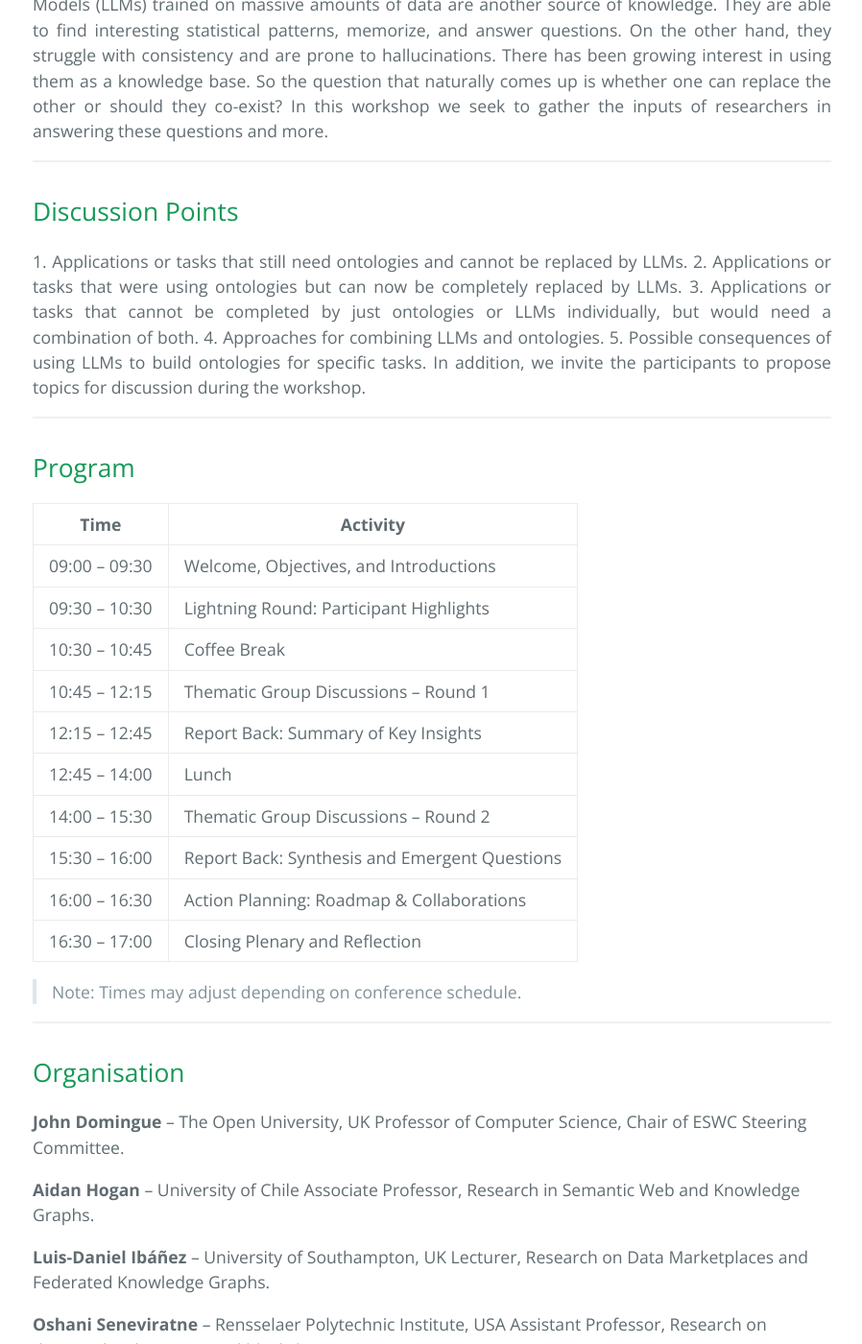
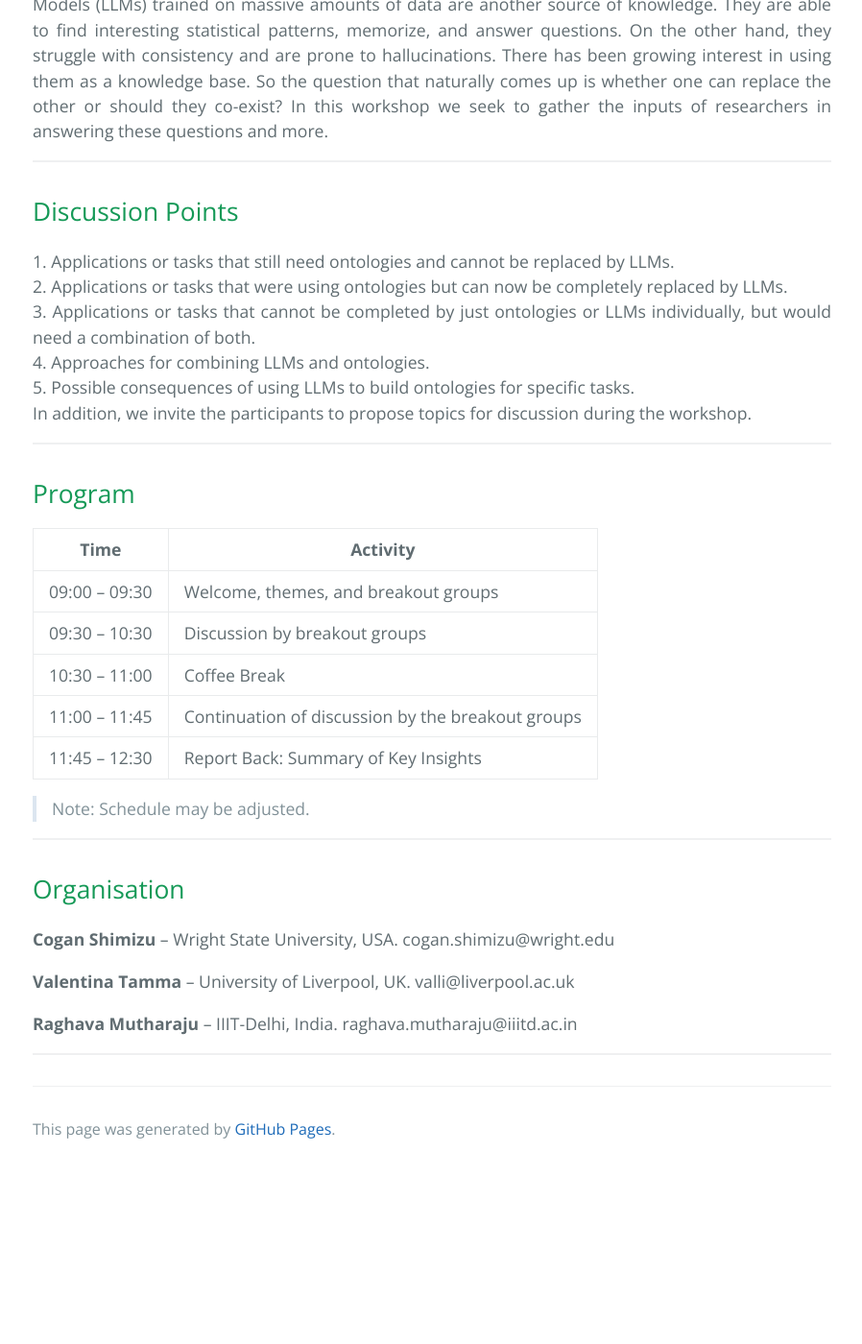
Before and after one commit to ontology-llm/ontology-llm.github.io, a Jekyll site: the page built from index.md, in a window 1280 px wide and 1400 px high, scrolled down 628 px. Shown: the whole window at 96% size, without its empty margins (190-1088 px from the left). Built offline with Jekyll 4.4.1, drawn with Linux system fonts in a browser that asks for light colours; after the commit the page ends 1848 px from its top, so only the background shows below that; some of the changed text lies outside the part shown.

Commit message:
content updated

```diff
--- a/index.md
+++ b/index.md
@@ -15,11 +15,11 @@ Ontologies are one of the key mechanisms for capturing domain knowledge in the f
 ## Discussion Points
 
 <p style="text-align: justify;">
-1. Applications or tasks that still need ontologies and cannot be replaced by LLMs.
-2. Applications or tasks that were using ontologies but can now be completely replaced by LLMs.
-3. Applications or tasks that cannot be completed by just ontologies or LLMs individually, but would need a combination of both.
-4. Approaches for combining LLMs and ontologies.
-5. Possible consequences of using LLMs to build ontologies for specific tasks.
+1. Applications or tasks that still need ontologies and cannot be replaced by LLMs. <br>
+2. Applications or tasks that were using ontologies but can now be completely replaced by LLMs. <br>
+3. Applications or tasks that cannot be completed by just ontologies or LLMs individually, but would need a combination of both. <br>
+4. Approaches for combining LLMs and ontologies. <br>
+5. Possible consequences of using LLMs to build ontologies for specific tasks. <br>
 
 In addition, we invite the participants to propose topics for discussion during the workshop.
 </p>
@@ -30,44 +30,22 @@ In addition, we invite the participants to propose topics for discussion during
 
 | Time          | Activity                                      |
 | ------------- | --------------------------------------------- |
-| 09:00 – 09:30 | Welcome, Objectives, and Introductions        |
-| 09:30 – 10:30 | Lightning Round: Participant Highlights       |
-| 10:30 – 10:45 | Coffee Break                                  |
-| 10:45 – 12:15 | Thematic Group Discussions – Round 1          |
-| 12:15 – 12:45 | Report Back: Summary of Key Insights          |
-| 12:45 – 14:00 | Lunch                                         |
-| 14:00 – 15:30 | Thematic Group Discussions – Round 2          |
-| 15:30 – 16:00 | Report Back: Synthesis and Emergent Questions |
-| 16:00 – 16:30 | Action Planning: Roadmap & Collaborations     |
-| 16:30 – 17:00 | Closing Plenary and Reflection                |
+| 09:00 – 09:30 | Welcome, themes, and breakout groups          |
+| 09:30 – 10:30 | Discussion by breakout groups                 |
+| 10:30 – 11:00 | Coffee Break                                  |
+| 11:00 – 11:45 | Continuation of discussion by the breakout groups         |
+| 11:45 – 12:30 | Report Back: Summary of Key Insights          |
 
-> Note: Times may adjust depending on conference schedule.
+> Note: Schedule may be adjusted.
 
 ---
 
 ## Organisation
 
-**John Domingue** – The Open University, UK
-Professor of Computer Science, Chair of ESWC Steering Committee.
+**Cogan Shimizu** – Wright State University, USA. cogan.shimizu@wright.edu
 
-**Aidan Hogan** – University of Chile
-Associate Professor, Research in Semantic Web and Knowledge Graphs.
+**Valentina Tamma** – University of Liverpool, UK. valli@liverpool.ac.uk
 
-**Luis-Daniel Ibáñez** – University of Southampton, UK
-Lecturer, Research on Data Marketplaces and Federated Knowledge Graphs.
-
-**Oshani Seneviratne** – Rensselaer Polytechnic Institute, USA
-Assistant Professor, Research on decentralized systems and blockchain.
-
-**Maria-Esther Vidal** – Leibniz University Hannover, Germany
-Full Professor, Research in data management and ML over knowledge graphs.
+**Raghava Mutharaju** – IIIT-Delhi, India. raghava.mutharaju@iiitd.ac.in
 
 ---
-
-## Contact Us
-
-For questions or submissions, please contact:
-**Email:** workshop@ontology-llm.org
-**Website:** [www.ontology-llm.org](http://www.ontology-llm.org)
-
----
```
